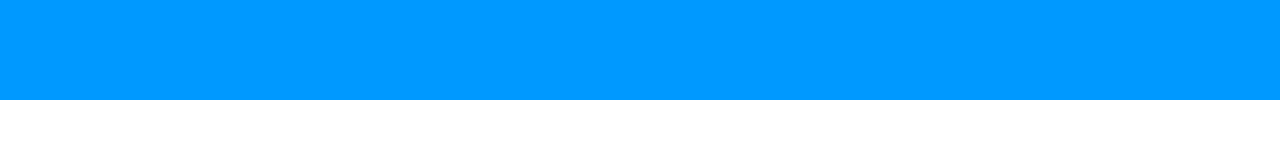
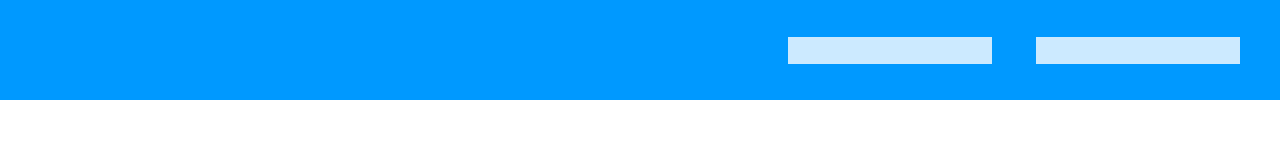
Before and after one commit to Pyedrown/tela-login, a plain HTML site: page index.html in a window 1280 px wide. Drawn offline with Linux system fonts and the light colour scheme.

Commit message:
Adicionando os inputs e estilizando

```diff
--- a/index.html
+++ b/index.html
@@ -8,8 +8,9 @@
     </head>
     <body>
         <header>
-            <form>
-
+            <form method="POST" action="">
+                <input type="email" name="email"/>
+                <input type="password" name="password"/>
             </form>
         </header>
         <main>
--- a/style/style.css
+++ b/style/style.css
@@ -11,3 +11,21 @@ header {
     justify-content: flex-end;
     align-items: center
 }
+
+form {
+    margin-right: 20px;
+}
+
+form > input {
+    margin-left: 20px;
+    margin-right: 20px;
+    width: 200px;
+    height: 25px;
+    background-color: white;
+    opacity: 0.8;
+    border: none;
+}
+
+form > input:focus {
+    background-color: white;
+}
```
